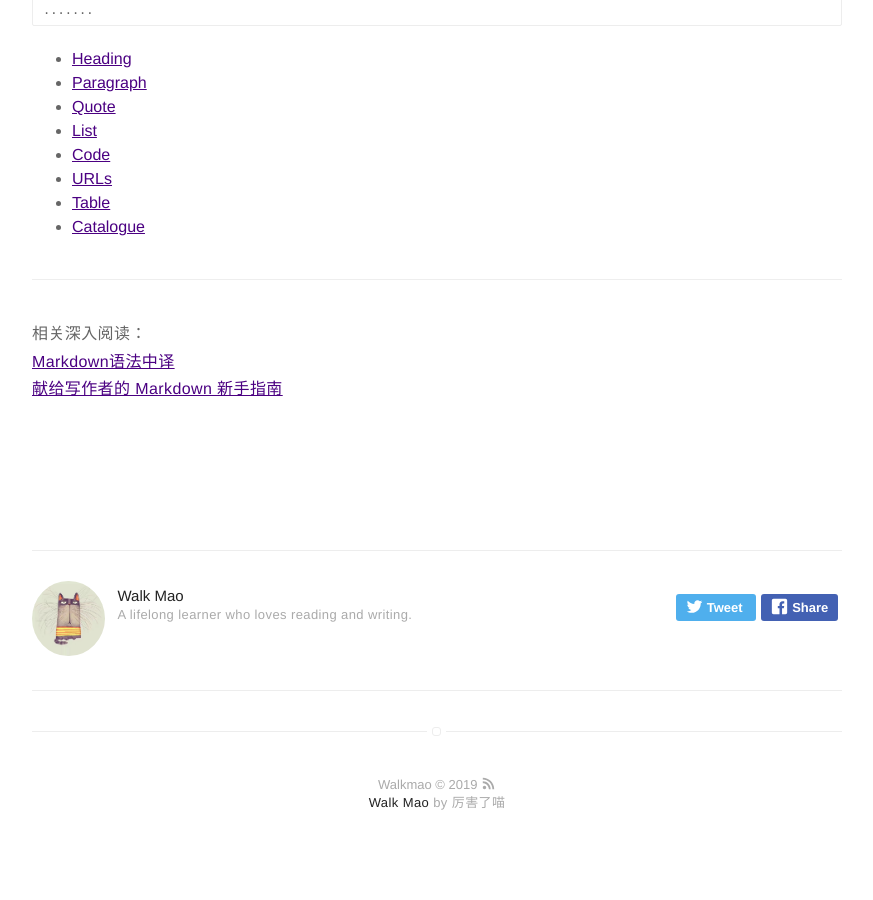
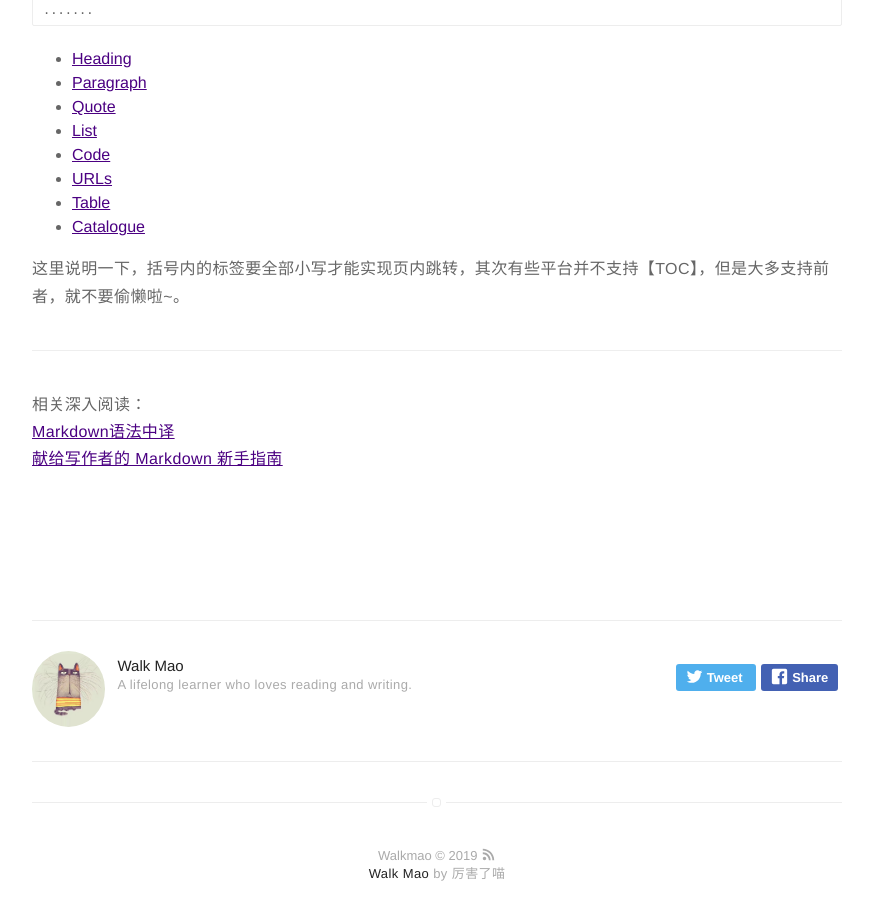
Before and after one commit to Walkmao/Walkmao.github.io, a Jekyll site: the page built from _posts/2019-08-31-markdown语法.md, in a window 1280 px wide and 900 px high, scrolled down 5603 px. Shown: the whole window, without its empty margins (203-1076 px from the left). Built offline with Jekyll 4.4.1, drawn with Linux system fonts in a browser that asks for light colours; before the commit the page ends 6478 px from its top, so only the background shows below that; some of the changed text lies outside the part shown.

Commit message:
Update 2019-08-31-markdown语法.md

````diff
--- a/_posts/2019-08-31-markdown语法.md
+++ b/_posts/2019-08-31-markdown语法.md
@@ -14,14 +14,14 @@
 本文旨在总结和归纳一般通用和最全的markdown语法，从常用元素如Heading,List,Quote,URLs,Images,Code等逐一说明。
 
 ### Elements
-- [Heading](#Heading)
-- [Paragraph](#Paragraph)
-- [Quote](#Quote)
-- [List](#List)
-- [Code](#Code)
-- [URLs](#URLs)
-- [Table](#Table)
-- [Catalogue](#Catalogue)
+- [Heading](#heading)
+- [Paragraph](#paragraph)
+- [Quote](#quote)
+- [List](#list)
+- [Code](#code)
+- [URLs](#urls)
+- [Table](#table)
+- [Catalogue](#catalogue)
 
 ---
 
@@ -240,14 +240,16 @@
 .......
 ```
 
-- [Heading](#Heading)
-- [Paragraph](#Paragraph)
-- [Quote](#Quote)
-- [List](#List)
-- [Code](#Code)
-- [URLs](#URLs)
-- [Table](#Table)
-- [Catalogue](#Catalogue)
+- [Heading](#heading)
+- [Paragraph](#paragraph)
+- [Quote](#quote)
+- [List](#list)
+- [Code](#code)
+- [URLs](#urls)
+- [Table](#table)
+- [Catalogue](#catalogue)
+
+这里说明一下，括号内的标签要全部小写才能实现页内跳转，其次有些平台并不支持【TOC】，但是大多支持前者，就不要偷懒啦~。
 
 ---
 
````
Also changed, not shown: other parts of _posts/2019-08-31-markdown语法.md (+1 -1 lines).
